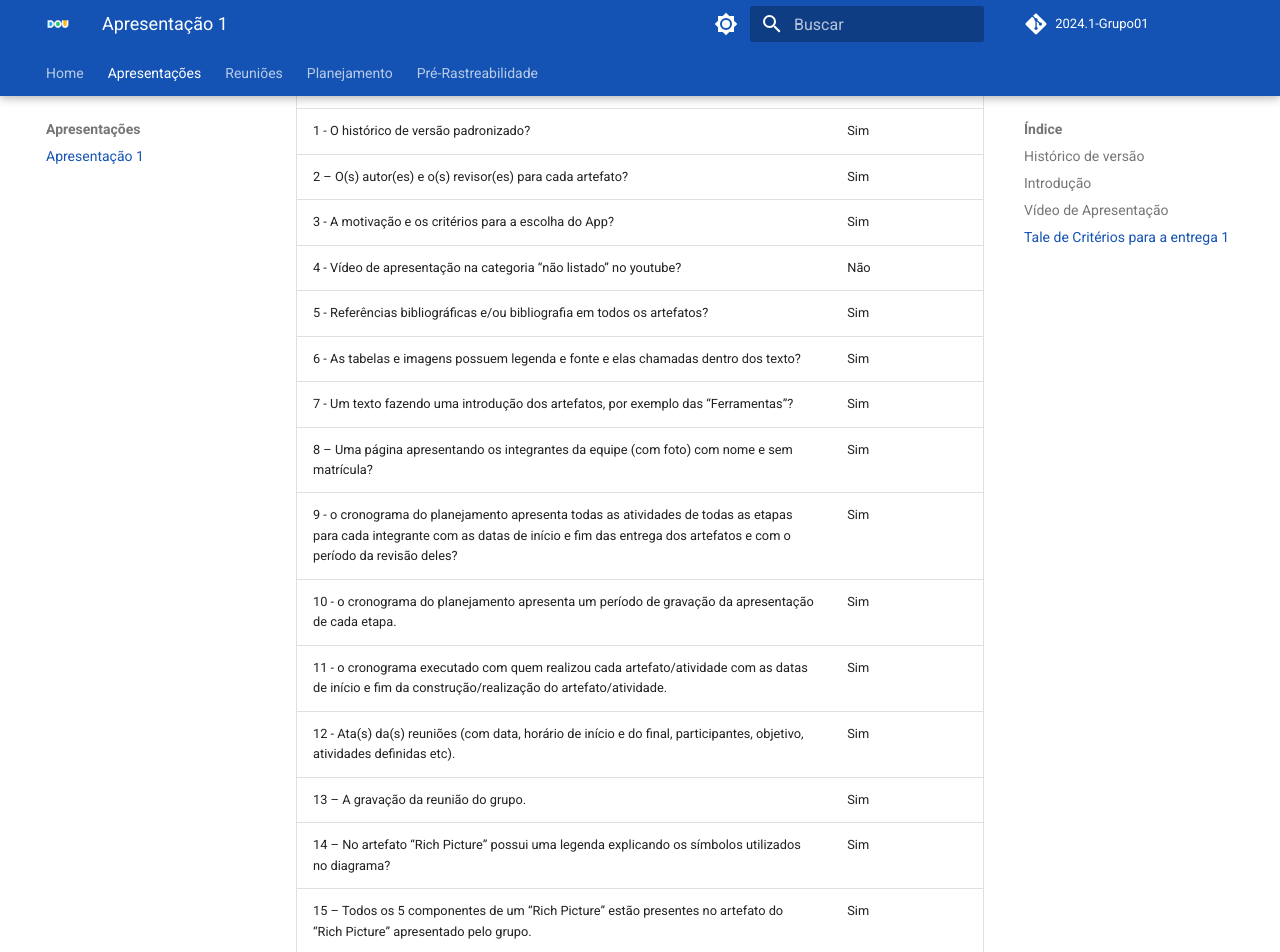
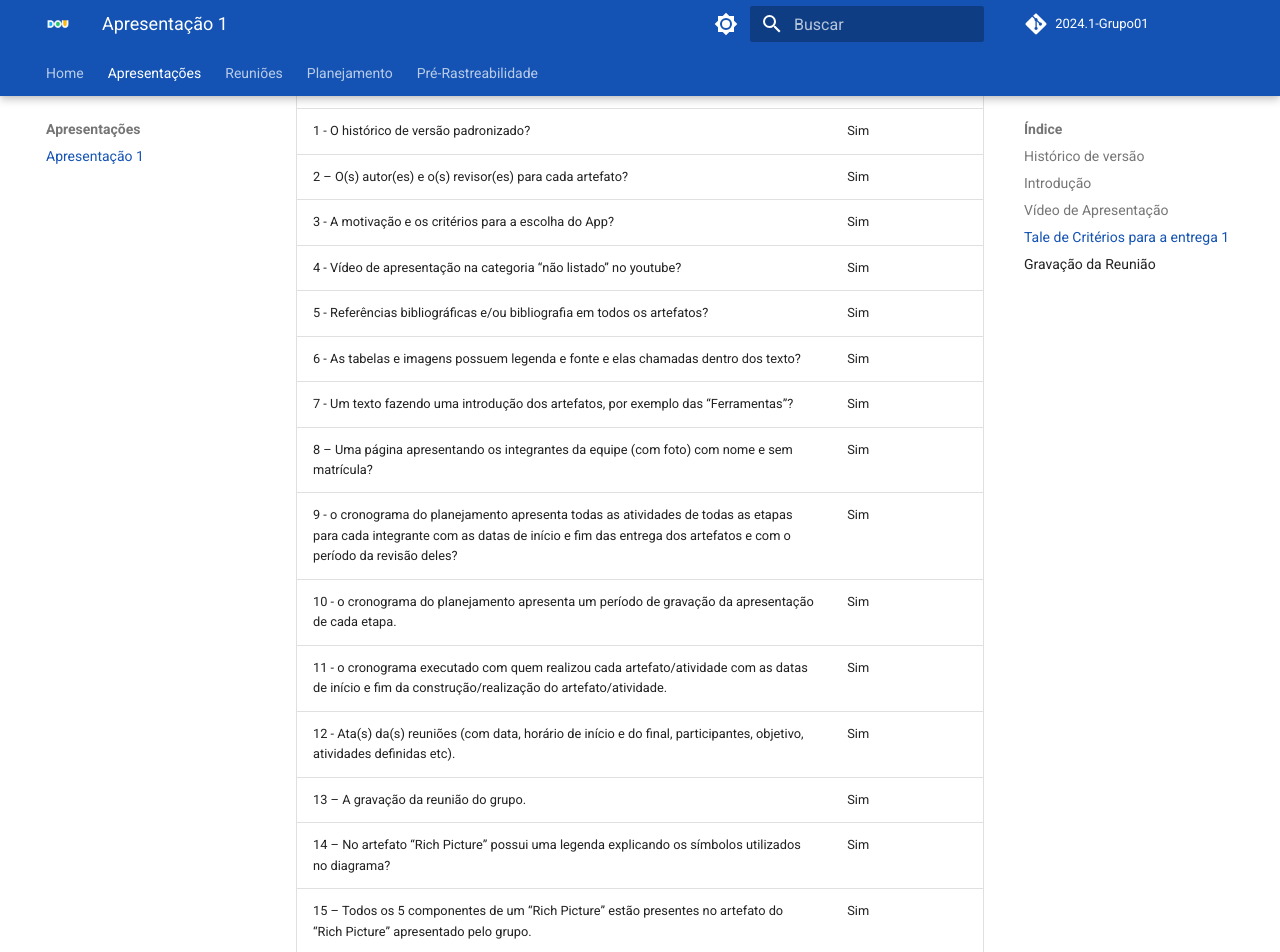
Before and after one commit to Requisitos-de-Software/2024.1-DiarioOficialdaUniao, an MkDocs documentation site: the page built from docs/apresentacao/apresentacao1.md, in a window 1280 px wide and 1400 px high, scrolled down 828 px. Shown: the top 952 px of the window. Built offline with MkDocs 1.6.1 and Material for MkDocs 9.7.7, drawn with Linux system fonts in a browser that asks for light colours; comment, search, counter and statistics services are not loaded; the version menu is left out.

Commit message:
Adicionando video a apresentação

```diff
--- a/docs/apresentacao/apresentacao1.md
+++ b/docs/apresentacao/apresentacao1.md
@@ -25,7 +25,7 @@
 1 - O histórico de versão padronizado? | Sim|
 2 – O(s) autor(es) e o(s) revisor(es) para cada artefato? | Sim|
 3 - A motivação e os critérios para a escolha do App? | Sim
-4 - Vídeo de apresentação na categoria “não listado” no youtube? | Não|
+4 - Vídeo de apresentação na categoria “não listado” no youtube? | Sim|
 5 - Referências bibliográficas e/ou bibliografia em todos os artefatos? | Sim|
 6 - As tabelas e imagens possuem legenda e fonte e elas chamadas dentro dos texto? | Sim|
 7 - Um texto fazendo uma introdução dos artefatos, por exemplo das “Ferramentas”? | Sim|
@@ -40,3 +40,6 @@
 
 
 <font size="3"><p style="text-align: center">Fonte: Plano de Ensino da disciplina de Requisitos de Software. BARROS, André.</p></font>
+
+## Gravação da Reunião
+<iframe src="https://youtu.be/Pc3TQlD6xAM" width="640" height="480" allow="autoplay"></iframe>
```
